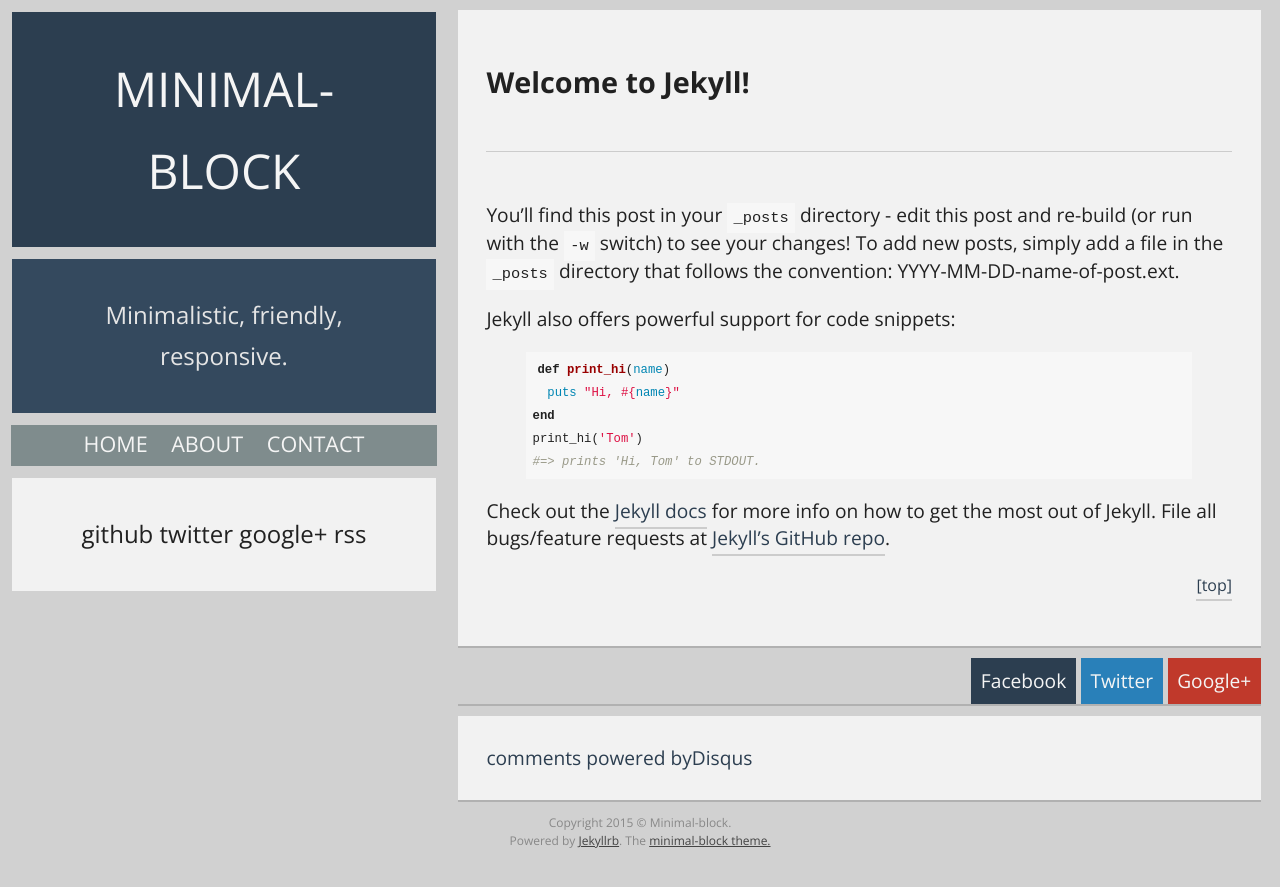
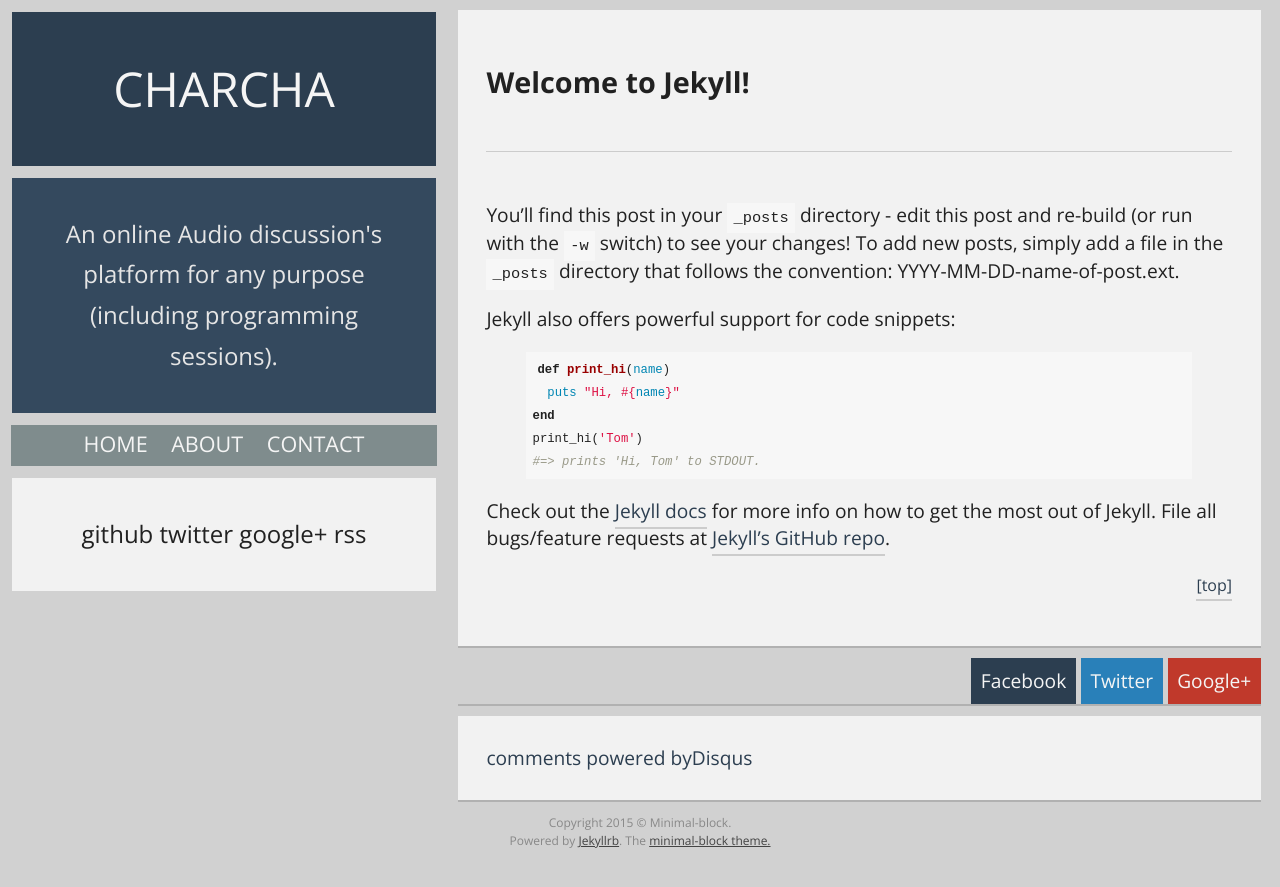
Before and after one commit to charcha/charcha, a Jekyll site: the page built from _posts/2015-01-02-welcome-to-jekyll.md, in a window 1280 px wide. Shown: the top 887 px of the page. Built offline with Jekyll 4.4.1, drawn with Linux system fonts in a browser that asks for light colours; Markdown is read by kramdown in place of the engine named in the settings; comment, search, counter and statistics services are not loaded.

Commit message:
Modified config

```diff
--- a/_config.yml
+++ b/_config.yml
@@ -1,7 +1,6 @@
 # General
-name: Minimal-Block
-description: "Minimalistic, friendly, responsive."
-url: http://localhost:4000
+name: Charcha
+description: "An online Audio discussion's platform for any purpose (including programming sessions). "
 
 markdown: redcarpet
 highlighter: pygments
@@ -12,7 +11,7 @@
 # Social share and comments.
 disqus-id: yourusername
 twitter: yourusername
-github: yourusername
+github: ramaseshan
 google: +yourusername
 
 # RSS feed
```
